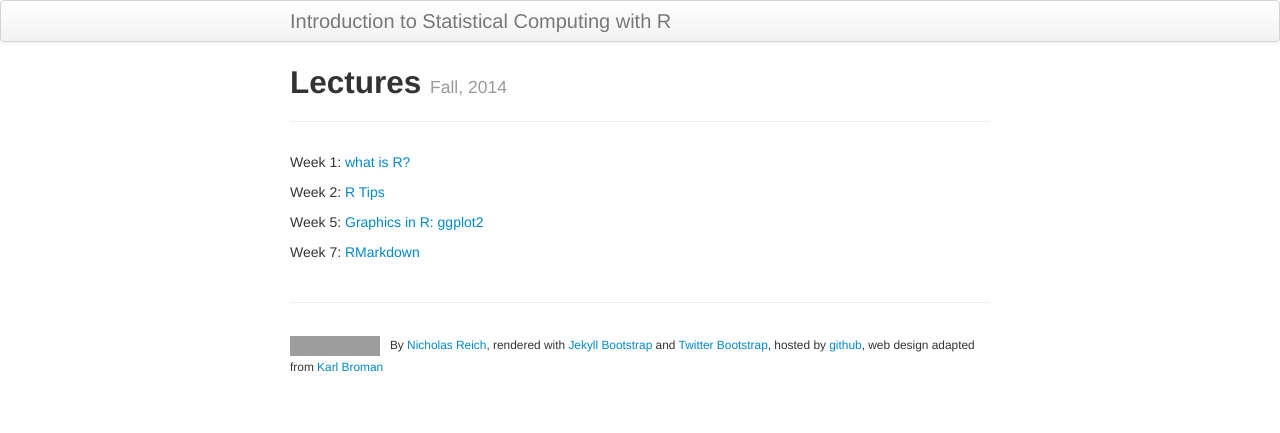
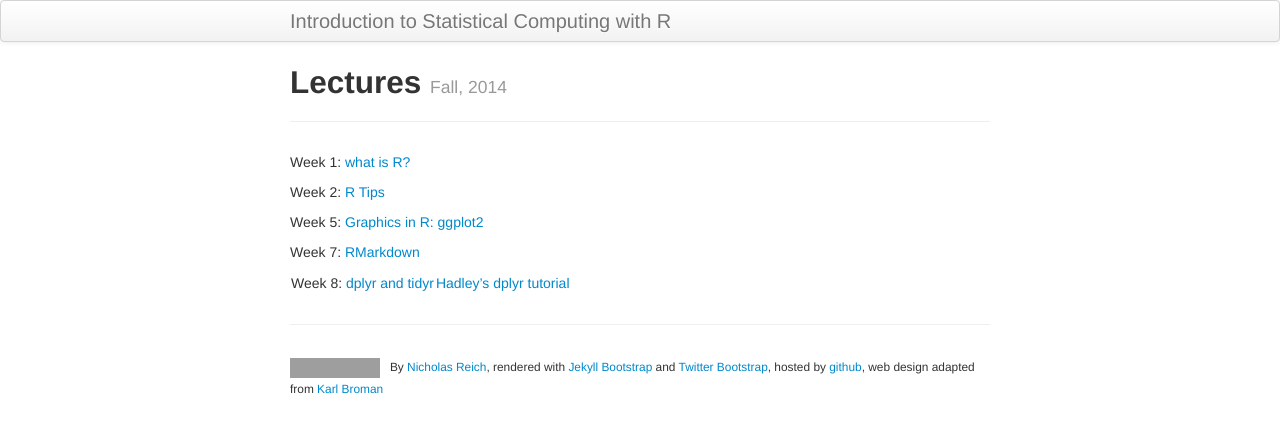
Before and after one commit to nickreich/statComp2014, a Jekyll site: the page built from pages/lectures.md, in a window 1280 px wide. Shown: the top 433 px of the page. Built offline with Jekyll 4.4.1, drawn with Linux system fonts in a browser that asks for light colours; grey boxes are pictures that could not be loaded.

Commit message:
updated lecture for week 8.

```diff
--- a/pages/lectures.md
+++ b/pages/lectures.md
@@ -12,3 +12,5 @@ Week 2: [R Tips](../lectures/week2/r_tips.pdf)
 Week 5: [Graphics in R: ggplot2](../lectures/week5/ggplot2.pdf)
 
 Week 7: [RMarkdown](../lectures/week7/week7_rmarkdown.Rpres)
+
+Week 8: [dplyr and tidyr](../lectures/week8/dplyr.pdf) | [Hadley's dplyr tutorial](https://www.dropbox.com/sh/i8qnluwmuieicxc/AAAgt9tIKoIm7WZKIyK25lh6a)
```
Also changed, not shown: 1 other file.
